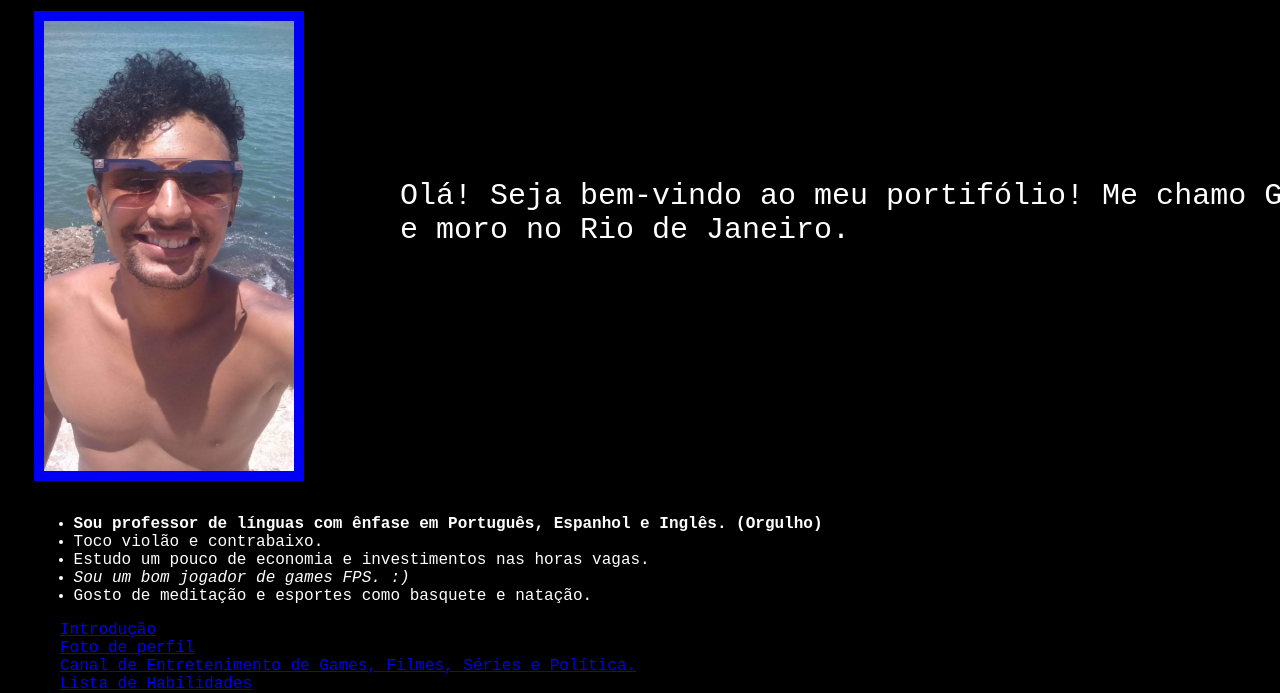
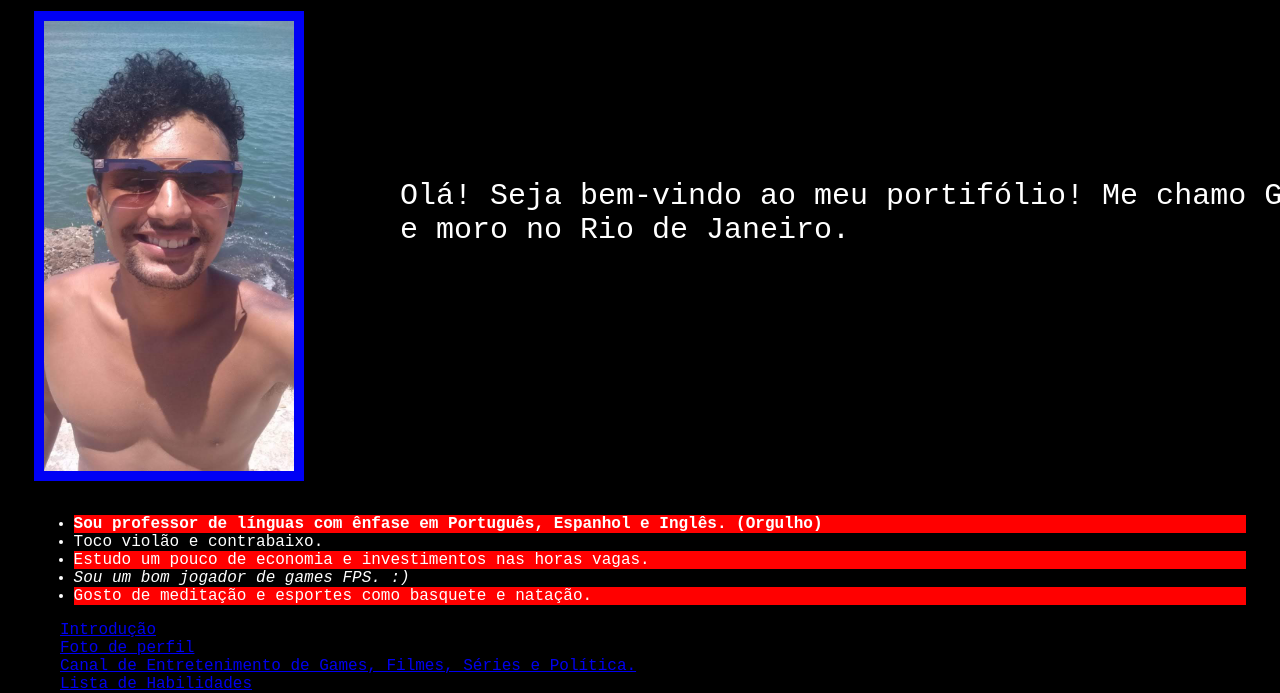
Before and after one commit to gabsufrrj/gabsufrrj.github.io, a plain HTML site: page index.html in a window 1280 px wide. Shown: the part 351-1044 px from the top of the page. Drawn offline with Linux system fonts and the light colour scheme.

Commit message:
Adiciona estilo a lista de habilidades

```diff
--- a/style.css
+++ b/style.css
@@ -54,3 +54,9 @@
         position: absolute;
         left: 60px;
     }
+
+   ul li:nth-child(odd) {
+
+    background-color: red;
+
+   }
```
